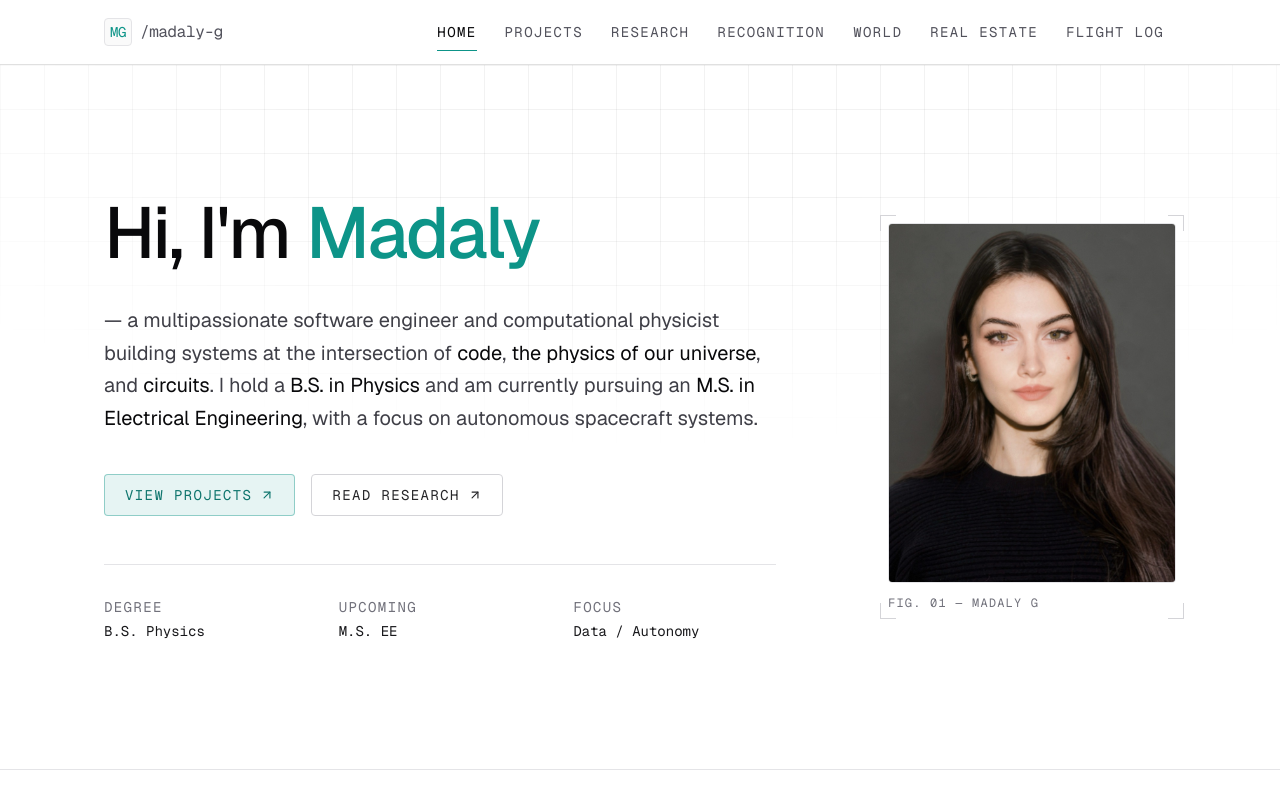
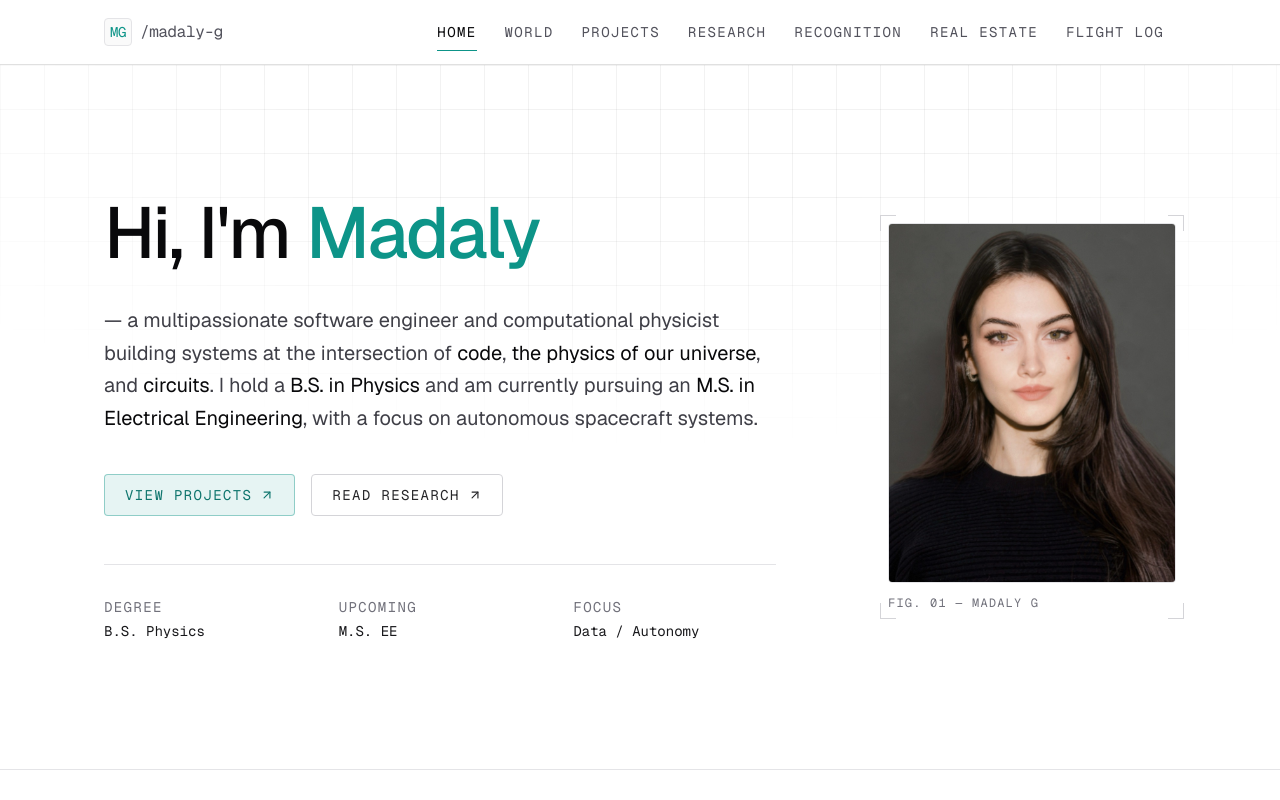
Before and after one commit to mxddi/personal-portfolio, a Next.js app: page / in a window 1280 px wide. Shown: the top 800 px of the page. Built offline with nearby package versions, Linux system fonts and the light colour scheme.

Commit message:
Move World nav link after Home

```diff
--- a/components/layout/site-header.tsx
+++ b/components/layout/site-header.tsx
@@ -8,10 +8,10 @@ import { cn } from "@/lib/utils";
 
 const NAV_LINKS = [
   { href: "/", label: "Home" },
+  { href: "/world", label: "World" },
   { href: "/projects", label: "Projects" },
   { href: "/research", label: "Research" },
   { href: "/recognition", label: "Recognition" },
-  { href: "/world", label: "World" },
   { href: "/real-estate", label: "Real Estate" },
   { href: "/flight-log", label: "Flight Log" },
 ];
```
